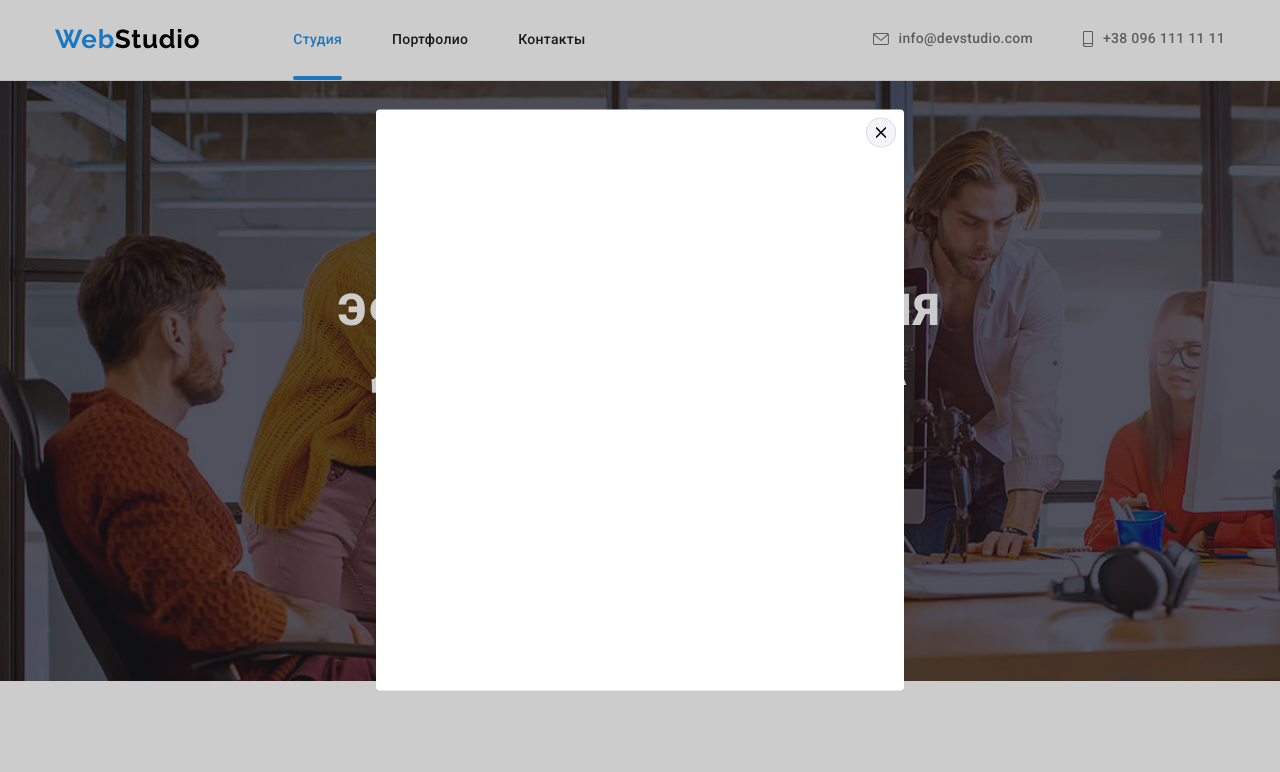
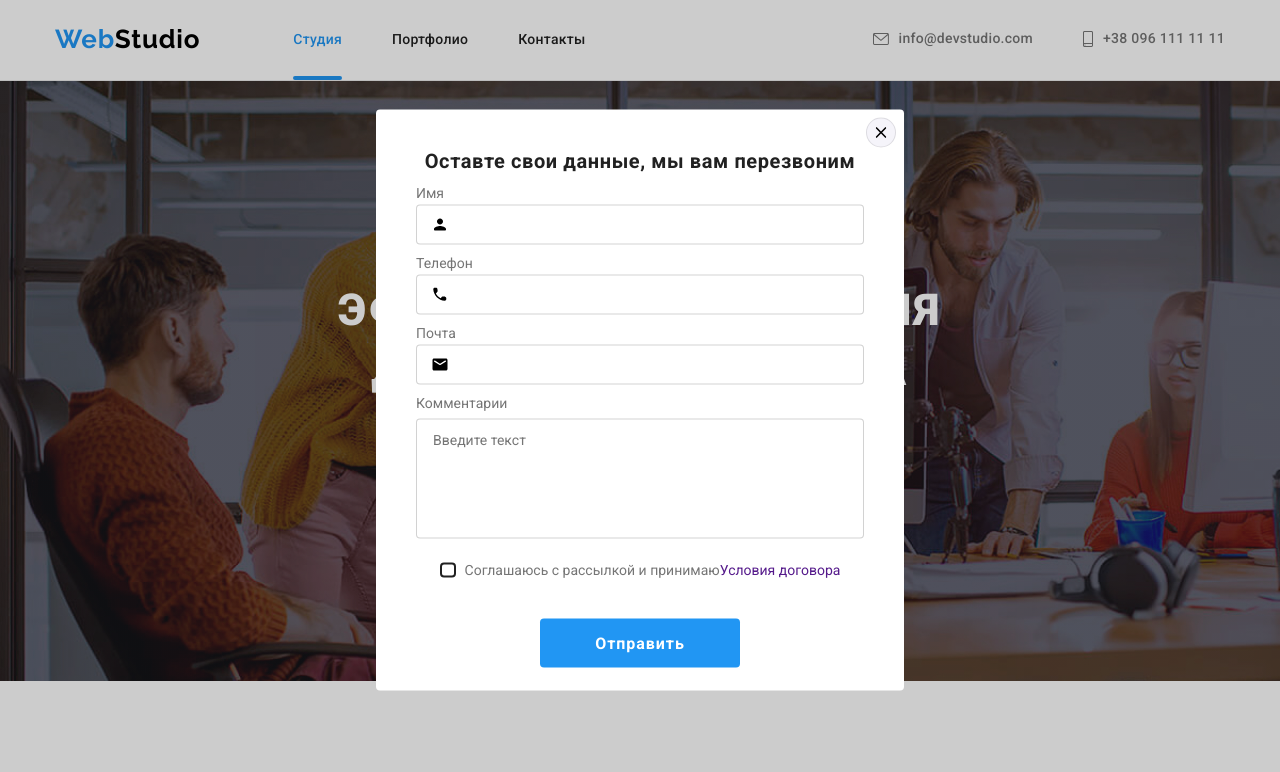
Before and after one commit to SerhiiKurdesha/goit-markup-hw-06, a plain HTML site: page index.html in a window 1280 px wide. Both pictures are taken after a click on the button "Заказать услугу". Shown: the top 772 px of the page. Drawn offline with nearby package versions, Linux system fonts and the light colour scheme.

Commit message:
add work

```diff
--- a/css/style.css
+++ b/css/style.css
@@ -688,13 +688,23 @@ img {
     top: 50%;
     left: 50%;
     transform: translate(-50%, -50%) scale(1);
-
+    padding: 40px;
     width: 528px;
     height: 581px;
 
     background: var(--header-color);
     border-radius: 4px;
     transition: transform 250ms cubic-bezier(0.4, 0, 0.2, 1);
+}
+.modal-text{
+    font-style: normal;
+    font-weight: bold;
+    font-size: 20px;
+    line-height: 1.15;
+    letter-spacing: 0.03em;
+    color: var(--title-text-color);
+    text-align: center;
+    margin-bottom: 12px;
 }
 .close{
     position: absolute;
@@ -705,6 +715,11 @@ img {
     background: var(--pink-color);
     border: 1px solid rgba(0, 0, 0, 0.1);
     border-radius: 50%;
+    cursor: pointer;
+}
+.close:hover,
+.close:focus{
+    fill: var(--accent-color);
 }
 .btn-close{
     position: absolute;
@@ -713,3 +728,101 @@ img {
     transform: translate(-50%, -50%);
 }
 /* BACKDROP & MODAL_WINDOW */
+.modal-border{
+    display: flex;
+    flex-direction: column;
+    margin-top: 10px;
+    margin-bottom: 4px;
+    /* position: relative;  */
+}
+.modal-border-title{
+    width: 448px;
+    height: 40px;
+    border: 1px solid rgba(33, 33, 33, 0.2);
+    border-radius: 4px;
+    padding-left: 42px;
+}
+.modal-border-title:focus,
+.modal-border-title:hover{
+    border-color: var(--accent-color);
+}
+.modal-border-title:focus + .modal-icon,
+.modal-border-title:hover + .modal-icon{
+    fill: var(--accent-color);
+}
+.modal-icon{
+    display: flex;
+    align-items: center;
+    justify-content: center;
+    position: absolute;
+    transform: translateY(-50%);
+    top: 50%;
+    margin-left: 15px;
+}
+.modal-side{
+    position: relative;
+    margin-top: 4px;
+    margin-bottom: 10px;
+}
+.modal-textarea{
+    width: 100%;
+    height: 120px;
+    resize: none;
+    padding: 12px 16px;
+    margin-top: 4px;
+    border: 1px solid rgba(33, 33, 33, 0.2);
+    box-sizing: border-box;
+    border-radius: 4px;
+}
+.modal-textarea:hover{
+    border-color: var(--accent-color);
+}
+.checkbox{
+    /* -webkit-appearance: none; */
+    position: absolute;
+    width: 1px;
+    height: 1px;
+    margin: -1px;
+    border: 0;
+    padding: 0;
+    clip: rect(0 0 0 0);
+    overflow: hidden;
+}
+.checkbox-accept{
+    display: flex;
+    align-items: center;
+    justify-content: center;
+    margin-top: 20px;
+    margin-bottom: 40px;
+}
+.checkbox-bord{
+    /* content: ''; */
+    display: inline-block;
+    margin-right: 9px;
+    width: 16px;
+    height: 15px;
+    border: 2px solid var(--title-text-color);
+    border-radius: 4px;
+}
+.checkbox:checked + .checkbox-bord{
+    border-color: transparent;
+    background-color: var(--accent-color);
+    background-image: url('../images/new-post/sprite2.svg#icon-bord-white');
+    background-origin: border-box;
+    background-size: contain;
+}
+.modal-btn{
+    display: flex;
+    padding: 10px 55px;
+    margin: auto;
+    color: var(--header-color);
+    font-style: normal;
+    font-weight: bold;
+    font-size: 16px;
+    line-height: 1.87;
+    letter-spacing: 0.06em;
+    border-radius: 4px;
+    border: transparent;
+    background: var(--accent-color);
+    cursor: pointer;
+}
--- a/index.html
+++ b/index.html
@@ -396,6 +396,54 @@
     </footer>
     <div class="backdrop is-hidden" data-modal>
         <div class="modal">
+            <form action="#" class="modal-window">
+                <p class="modal-text">Оставте свои данные, мы вам перезвоним</p>
+
+                <label class="modal-border">Имя</label>
+
+                    <span class="modal-side">
+                        <input type="text" name="user-name" class="modal-border-title" required/>
+                        <svg class="modal-icon" width="18" height="18">
+                            <use href="./images/new-post/sprite2.svg#icon-name"></use>
+                        </svg>
+                    </span>
+
+                <label class="modal-border">Телефон</label>
+
+                    <span class="modal-side">
+                    <input type="tel" name="user-phone" class="modal-border-title" required />
+                    <svg class="modal-icon" width="18" height="18">
+                        <use href="./images/new-post/sprite2.svg#icon-tel"></use>
+                    </svg>
+                    </span>
+
+                <label class="modal-border">Почта</label>
+
+                    <span class="modal-side">
+                    <input type="text" name="user-mail" class="modal-border-title" required />
+                    <svg class="modal-icon" width="18" height="18">
+                        <use href="./images/new-post/sprite2.svg#icon-mail"></use>
+                    </svg>
+                    </span>
+
+                <label class="modal-border">Комментарии</label>
+
+                    <textarea name="user-comments" class="modal-textarea" placeholder="Введите текст"></textarea>
+
+                <!-- <input type="checkbox" name="user-agree" id="checkbox" required class="checkbox">
+                <svg class="checkbox-bord" width="16" height="15">
+                    <use href="./images/new-post/sprite2.svg#icon-bord"></use>
+                </svg>       -->
+                <label for="checkbox" class="checkbox-accept">
+                     <input type="checkbox" name="user-agree" id="checkbox" required class="checkbox">
+                        <svg class="checkbox-bord">
+                             <use href="./images/new-post/sprite2.svg#icon-bord-white"></use>
+                        </svg>
+                Соглашаюсь с рассылкой и принимаю<a href="">Условия договора</a>
+                </label>
+                <button class="modal-btn" type="submit">Отправить</button>
+
+            </form>
             <button class="close" data-modal-close>
                 <svg width="11" height="11" class="btn-close">
                     <use href="./images/close/sprite1.svg#icon-close"></use>
```
Also changed, not shown: images/new-post/bord-white.svg (added), images/new-post/bord.svg (added), images/new-post/mail.svg (added), images/new-post/name.svg (added), images/new-post/sprite2.svg (added), images/new-post/tel.svg (added), images/new-post/telegram.svg (added), 2 other files.
